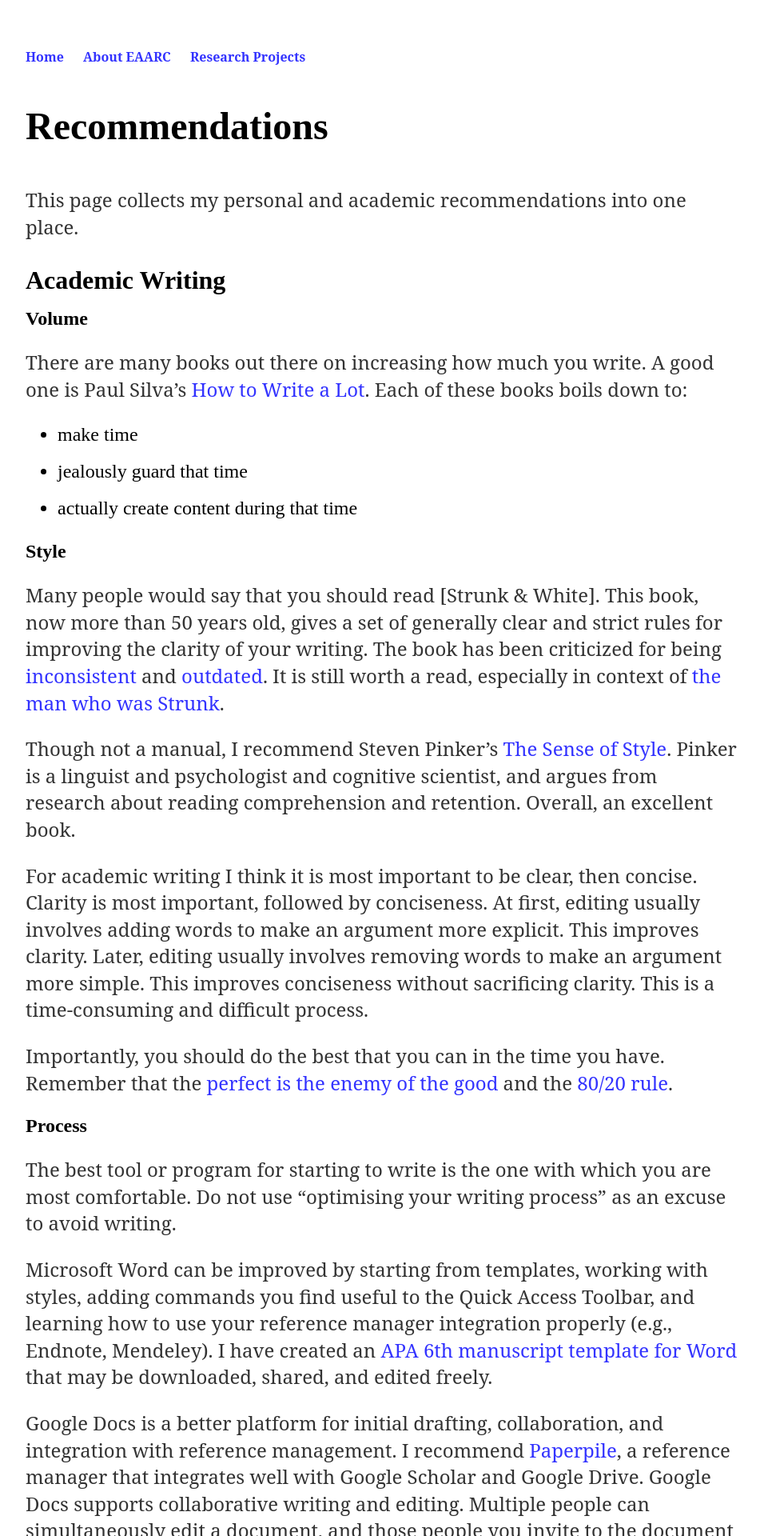
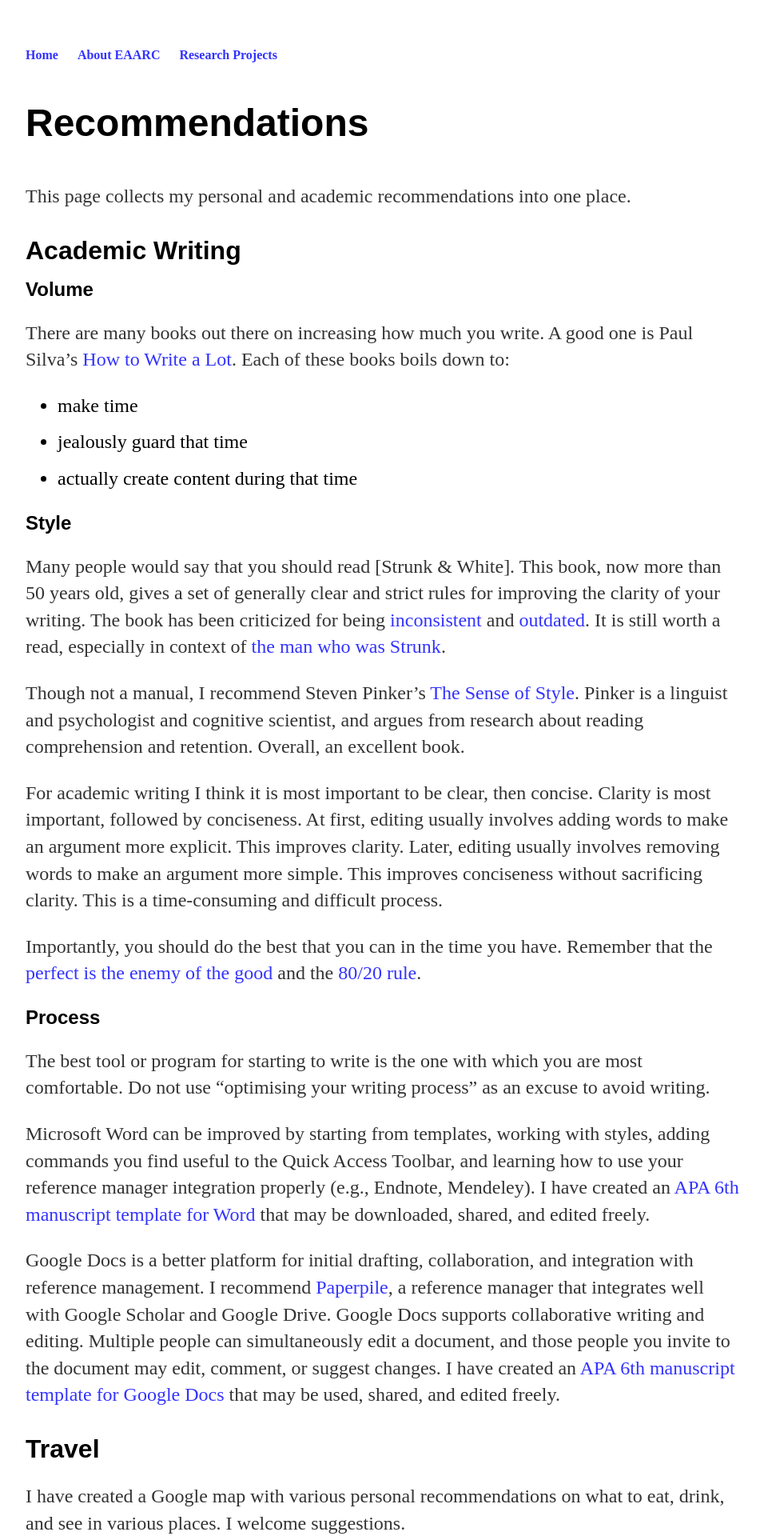
Before and after one commit to aksaeri/scrub, a Jekyll site: the page built from pages/recommendations.md, in a window 1280 px wide. Shown: the top 1920 px of the page at 80% size, without its empty margins (160-1116 px from the left). Built offline with Jekyll 4.4.1, drawn with Linux system fonts in a browser that asks for light colours.

Commit message:
Update main.css

```diff
--- a/css/main.css
+++ b/css/main.css
@@ -3,7 +3,7 @@ body {
     width: 70%;
 }
 nav ul, footer ul {
-    font-family: 'Droid Serif', 'Serif';
+    font-family: 'Droid Serif', serif;
     padding: 0px;
     list-style: none;
     font-weight: bold;
@@ -21,27 +21,27 @@ a:hover {
 }
 h1 {
     font-size: 3em;
-    font-family: 'Oswald', 'Sans-Serif';
+    font-family: 'Oswald', sans-serif;
     margin-top: 1em;
     margin-bottom: 1em;
 }
 
 h2 {
     font-size: 2em;
-    font-family: 'Oswald', 'Sans-Serif';
+    font-family: 'Oswald', sans-serif;
     margin-top: 1em;
     margin-bottom: 0.5em;
 }
 
 h3 {
     font-size: 1.5em;
-    font-family: 'Oswald', 'Sans-Serif';
+    font-family: 'Oswald', sans-serif;
     margin-top: 0.5em;
 }
 
 p {
     font-size: 1.5em;
-    font-family: 'Droid Serif', 'Serif';
+    font-family: 'Droid Serif', serif;
     line-height: 1.4em;
     color: #333;
 }
```
